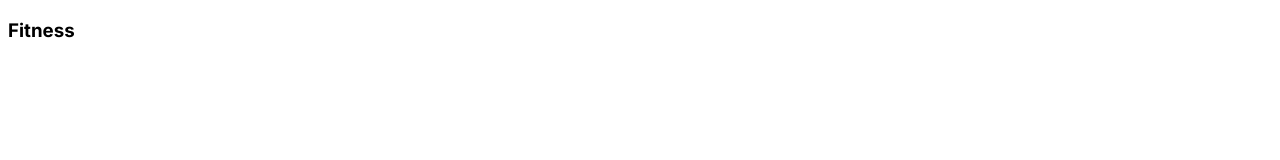
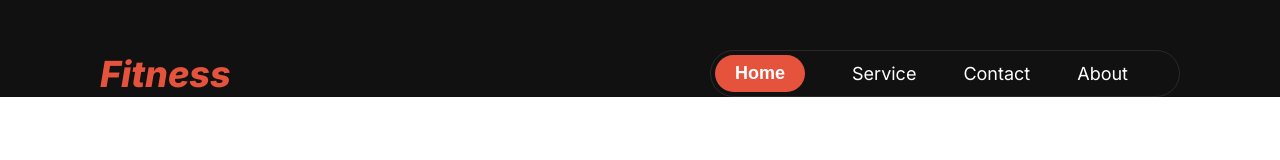
Before and after one commit to Ifthe16/assignment-02, a plain HTML site: page index.html in a window 1280 px wide. Drawn offline with Linux system fonts and the light colour scheme.

Commit message:
added header styles and navbar styles

```diff
--- a/index.html
+++ b/index.html
@@ -1,5 +1,6 @@
 <!DOCTYPE html>
 <html lang="en">
+
 <head>
     <meta charset="UTF-8">
     <meta name="viewport" content="width=device-width, initial-scale=1.0">
@@ -7,11 +8,28 @@
     <title>Fitness</title>
     <link rel="stylesheet" href="styles/style.css">
 </head>
+
 <body class="inter-regular-font">
-    <header>
-        <nav class="navbar">
-            <h3>Fitness</h3>
+    <header class="bg-light-black">
+        <nav class="navbar display-flex">
+            <h3 class="text-tertiary"><em>Fitness</em></h3>
+            <ul class="nav-links display-flex">
+                    <li class="nav-item">
+                        <a href="" class="nav-link"><button class="btn-primary text-primary">Home</button></a>
+                </li>
+                <li class="nav-item">
+                    <a href="" class="nav-link text-primary">Service</a>
+                </li>
+                <li class="nav-item"><a href="" class="nav-link text-primary">Contact</a>
+                </li>
+                <li class="nav-item">
+                    <a href="" class="nav-link text-primary">About</a>
+                </li>
+            </ul>
         </nav>
+        <div class="banner">
+
+        </div>
     </header>
     <main>
 
@@ -20,4 +38,5 @@
 
     </footer>
 </body>
+
 </html>
--- a/styles/style.css
+++ b/styles/style.css
@@ -2,8 +2,73 @@
 @import url('https://fonts.googleapis.com/css2?family=Inter:ital,opsz,wght@0,14..32,100..900;1,14..32,100..900&display=swap');
 
 .inter-regular-font {
-    font-family: "Inter", sans-serif;
-    font-optical-sizing: auto;
-    font-weight: 400;
-    font-style: normal;
-  }
+  font-family: "Inter", sans-serif;
+  font-optical-sizing: auto;
+  font-weight: 400;
+  font-style: normal;
+}
+
+/* shared styles */
+* {
+  margin: 0;
+  padding: 0;
+}
+
+.display-flex {
+  display: flex;
+}
+.text-primary{
+color: rgba(255, 255, 255, 1);
+}
+.text-secondary{
+
+}
+.text-tertiary{
+  color: rgba(230, 83, 60, 1);
+}
+.btn-primary{
+  background-color: rgba(230, 83, 60, 1);
+  border: none;
+  border-radius: 46px;
+  font-weight: 600;
+  padding: 8px 20px;
+  font-size: 1.125rem;
+}
+.navbar, .banner{
+  max-width: 1440px;
+  margin: 0 auto;
+}
+/*header styles*/
+.bg-light-black{
+  background-color: rgba(17, 17, 17, 1);
+}
+/* navbar related styles */
+.navbar {
+  justify-content: space-between;
+  align-items: center;
+  padding: 0 100px;
+}
+
+.navbar > h3{
+  font-weight: 800;
+  font-size: 2.25rem;
+  margin-top: 50px;
+}
+
+.nav-links{
+border: 1px solid rgba(255, 255, 255, 0.1);
+border-radius: 39px;
+margin-top: 50px;
+padding: 4px 4px;
+align-items: center;
+}
+
+.nav-item {
+  list-style: none;
+  margin-right: 47px;
+}
+
+.nav-link {
+  text-decoration: none;
+  font-size: 1.125rem;
+}
```
